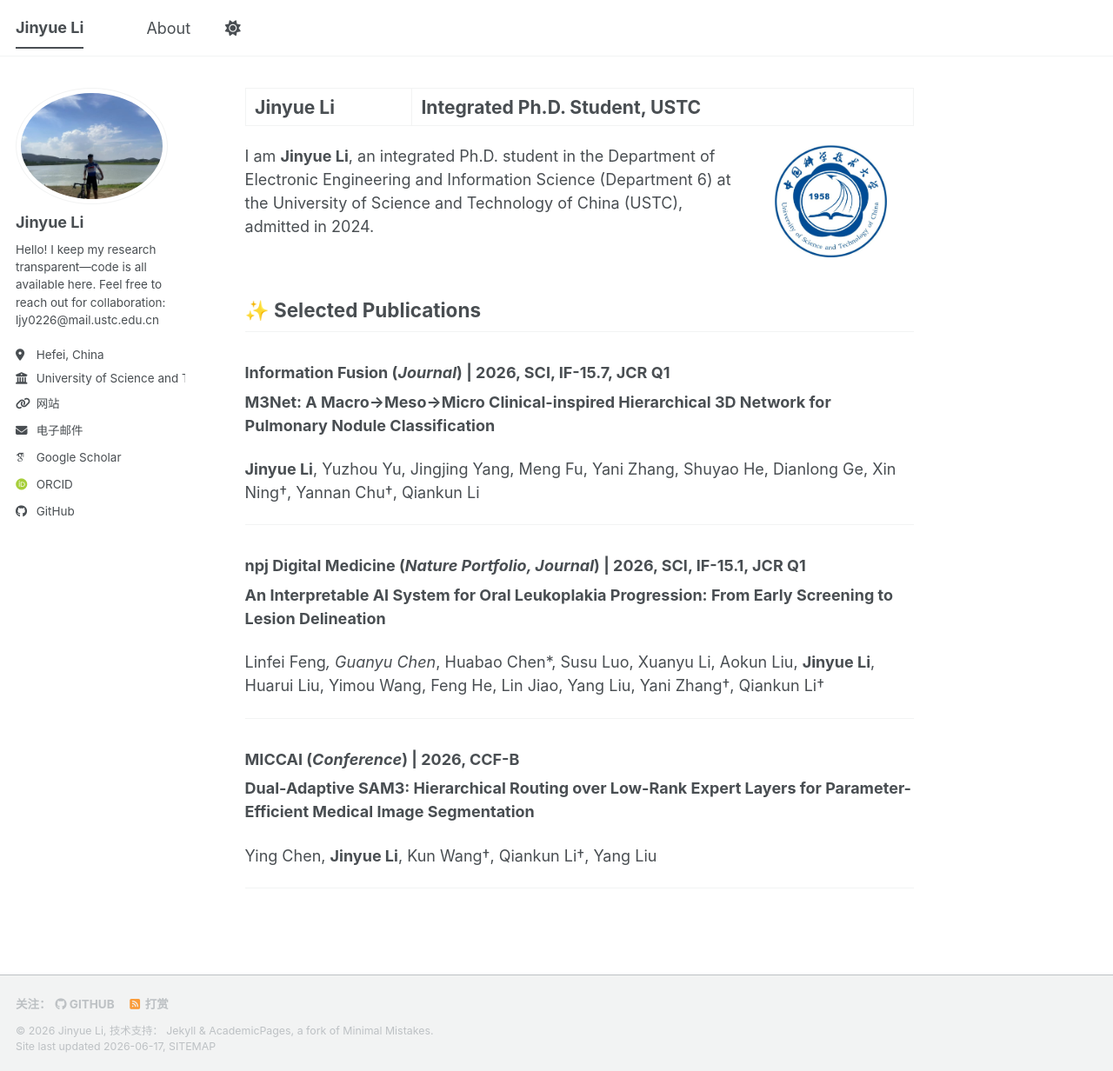
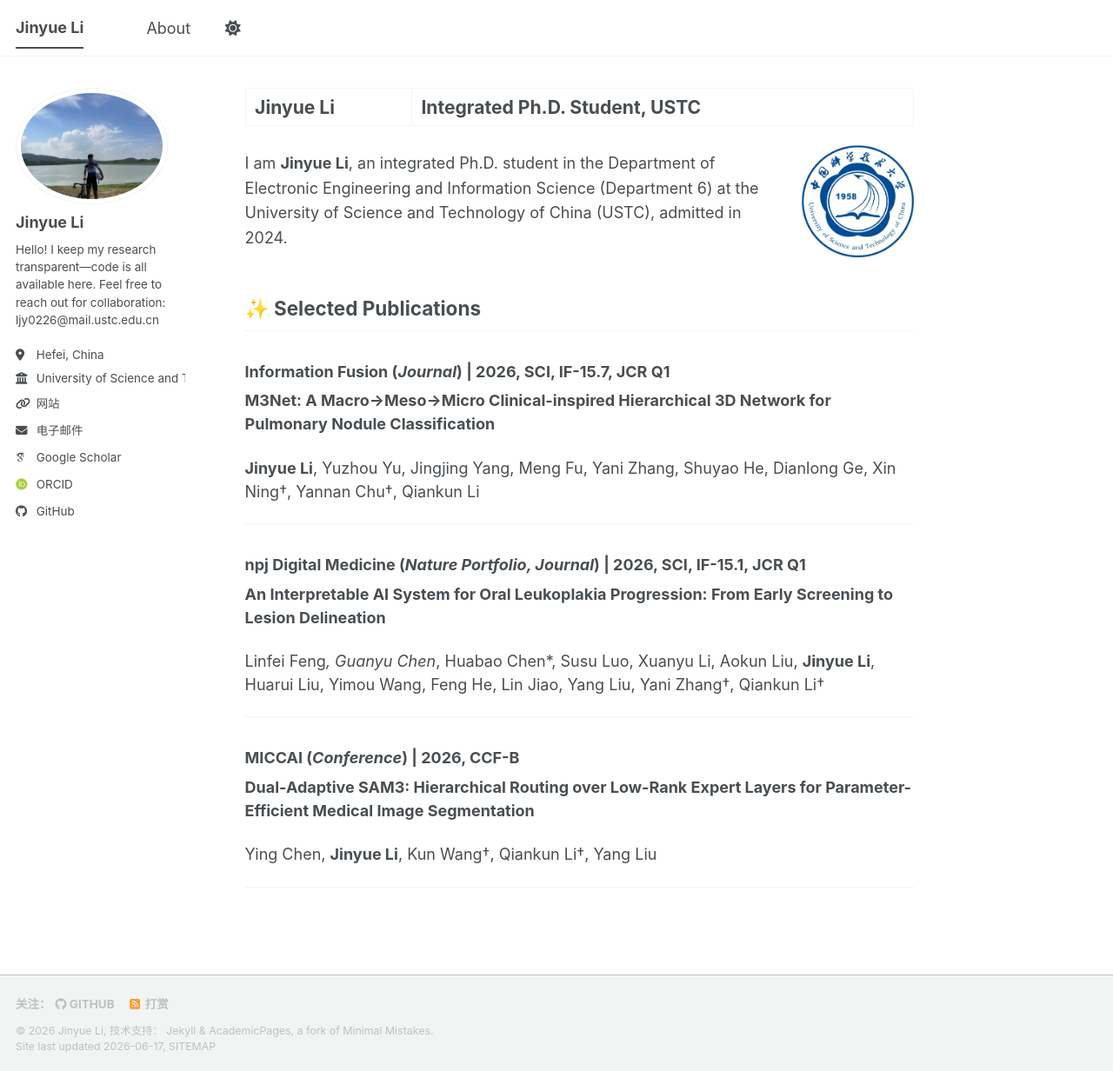
Before and after one commit to jylEcho/jylEcho.github.io, a Jekyll site: the page built from _pages/about.md, in a window 1280 px wide and 1232 px high. Shown: the whole window at 87% size. Built offline with Jekyll 4.4.1, drawn with Linux system fonts in a browser that asks for light colours; some web fonts are replaced; a script bundle is joined from its source files by our own code; library files that are not in the unit come from our copies.

Commit message:
Update about.md

```diff
--- a/_pages/about.md
+++ b/_pages/about.md
@@ -7,22 +7,18 @@ redirect_from:
   - /about.html
 ---
 
-<div style="display:flex; align-items:flex-start;">
+<div style="display:flex; align-items:center; gap:24px;">
 
-<div style="flex:3;">
+  <div style="flex:1; font-size:18px; line-height:1.6;">
+    I am <strong>Jinyue Li</strong>, an integrated Ph.D. student in the
+    Department of Electronic Engineering and Information Science
+    (Department 6) at the University of Science and Technology of China
+    (USTC), admitted in 2024.
+  </div>
 
-<p>
-I am <strong>Jinyue Li</strong>, an integrated Ph.D. student in the
-Department of Electronic Engineering and Information Science
-(Department 6) at the University of Science and Technology of China
-(USTC), admitted in 2024.
-</p>
-
-</div>
-
-<div style="flex:1; text-align:center;">
-<img src="/JPG/ustc.jpg" width="130">
-</div>
+  <div style="width:130px; flex-shrink:0; text-align:center;">
+    <img src="/JPG/ustc.jpg" width="130" alt="USTC Logo">
+  </div>
 
 </div>
 
```
